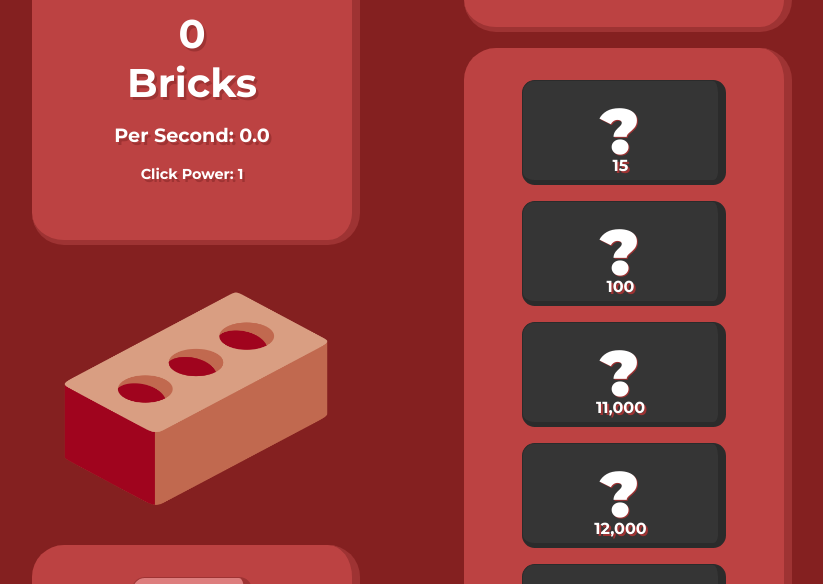
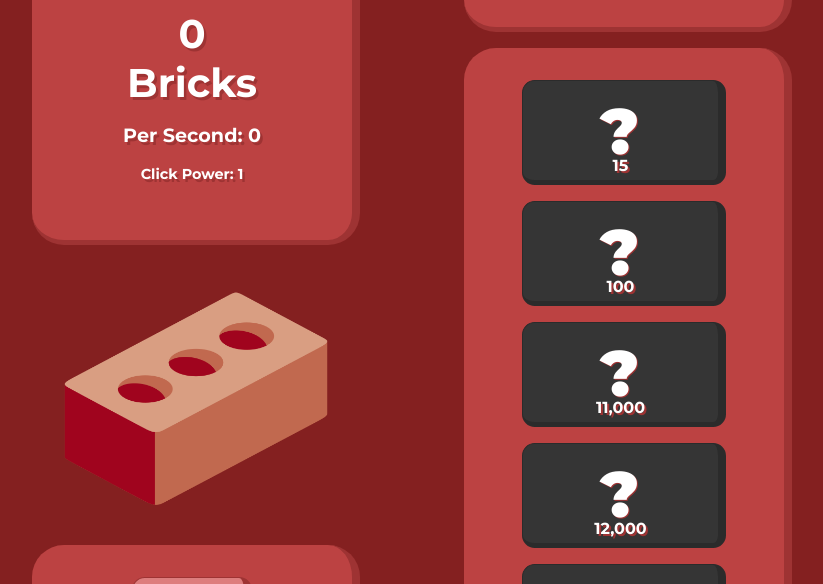
Before and after one commit to JaredSRairdon/brick-click, a React (Create React App) app: page / in a window 1280 px wide. Shown: the part 131-715 px from the top of the page, without its empty margins (228-1051 px from the left). Built offline with nearby package versions, Linux system fonts and the light colour scheme.

Commit message:
+ nerfed click power amount on upgrades (except trowel) + Upgrades only show if the related building is purchased now + Fixed number abbreviations on the per second counter, and on the stats page + Added DefaultGameState object, and re-enabled the Reset Stats button

```diff
--- a/src/components/SectionLeft/BrickCount.jsx
+++ b/src/components/SectionLeft/BrickCount.jsx
@@ -40,8 +40,8 @@ function BrickCount() {
   }
 
   const formattedBrickCount = abbreviateNum(playerStats.brickCount).toLocaleString("en-us");
-  const roundedBricksPerSecond = playerStats.bricksPerSecond;
-  // const roundedBricksPerSecond = playerStats.bricksPerSecond.toFixed(1).toLocaleString("en-us");
+  const formattedBricksPerSecond = abbreviateNum(playerStats.brickCount).toLocaleString("en-us");
+
   return (
     <>
       <div className="brick-count">
@@ -50,7 +50,7 @@ function BrickCount() {
           <p>Bricks</p>
         </div>
         <div className='bricks-per-second'>
-          <p id='per-second'>Per Second: {roundedBricksPerSecond.toFixed(1).toLocaleString('en-us')}</p>
+          <p id='per-second'>Per Second: {formattedBricksPerSecond}</p>
           <br/>
           <p id='click-power'>Click Power: {Math.trunc(playerStats.clickPower).toLocaleString('en-us')}</p>
         </div>
--- a/src/components/SectionLeft/Stats.jsx
+++ b/src/components/SectionLeft/Stats.jsx
@@ -3,6 +3,44 @@ import { GameContext } from '../../contexts/GameContext'
 
 function Stats({showStats}) {
     const { playerStats, resetStats } = useContext(GameContext);
+
+    function abbreviateNum(num) {
+        const abbreviations = ['', 'thousand', 'million', 'billion', 'trillion', 'quadrillion', 'quintillion'];
+        const abbreviationsLength = abbreviations.length;
+
+        let magnitude = Math.floor(Math.log10(num) / 3);
+
+        // Check if the number is beyond the supported magnitudes
+        if (magnitude >= abbreviationsLength) {
+          return Math.trunc(num);
+        }
+
+        // Check if the number is 0
+        if (num < 1) {
+          return 0;
+        }
+
+        // Check if the number is below 1 million
+        if (magnitude < 2) {
+          return Math.trunc(num);
+        }
+
+        let abbreviation = abbreviations[magnitude];
+
+        // Calculate the division factor
+        let divisor = Math.pow(10, magnitude * 3);
+
+        // Calculate the converted value
+        let converted = num / divisor;
+
+        // Format the converted value with 2 decimal places
+        let formatted = converted.toFixed(2);
+
+        return formatted + ' ' + abbreviation;
+    }
+
+    const formattedBrickCount = abbreviateNum(playerStats.brickCount).toLocaleString("en-us");
+    const formattedBricksPerSecond = abbreviateNum(playerStats.brickCount).toLocaleString("en-us");
 
     return (
     <div className={`stats ${showStats ? "show-stats":""}`}>
@@ -11,8 +49,8 @@ function Stats({showStats}) {
             <hr/>
             <p>Player Stats</p>
             <hr/>
-            <p>Brick Count  <br/> {Math.trunc(playerStats.brickCount).toLocaleString('en-us')}</p>
-            <p>Bricks  <br/> <label>per second</label> <br/> {playerStats.bricksPerSecond.toFixed(1).toLocaleString('en-us')}</p>
+            <p>Brick Count  <br/> {formattedBrickCount}</p>
+            <p>Bricks  <br/> <label>per second</label> <br/> {formattedBricksPerSecond}</p>
             <p>Click Power <br/> {playerStats.clickPower.toLocaleString('en-us')}</p>
         </div>
 
@@ -32,7 +70,7 @@ function Stats({showStats}) {
                 <p>Holy Churches of Bricks <br /> {playerStats.buildingStats["Holy Church of Bricks"]?.count || 0}</p>
             </div>
 
-        {/* <button onClick={resetStats}>Reset Stats</button> */}
+        <button onClick={resetStats}>Reset Stats</button>
     </div>
     )
 }
--- a/src/components/SectionRight/UpgradeStoreItem.jsx
+++ b/src/components/SectionRight/UpgradeStoreItem.jsx
@@ -3,14 +3,20 @@ import { GameContext } from '../../contexts/GameContext'
 
 function UpgradeStoreItem({ upgradeName }) {
   const { clickUpgrades, purchaseUpgrade, playerStats } = useContext(GameContext);
-  const clickUpgrade = clickUpgrades[upgradeName]
   const [isLocked, setIsLocked] = useState(true);
   const [isPurchased, setIsPurchased] = useState(false);
   const [isVisible, setIsVisible] = useState(false);
 
+  const clickUpgrade = clickUpgrades[upgradeName]
+  const relatedBuilding = clickUpgrade.relatedBuilding;
+
   useEffect(() => {
     setIsLocked(playerStats.brickCount < clickUpgrade.currentPrice);
-    setIsVisible((playerStats.brickCount > (clickUpgrade.currentPrice * 0.50)));
+    setIsVisible(
+      (playerStats.brickCount > (clickUpgrade.currentPrice * 0.50))
+      &&
+      (playerStats.buildingStats[relatedBuilding].count > 0)
+    );
     setIsPurchased(clickUpgrade.count > 0);
   }, [playerStats.brickCount])
 
--- a/src/contexts/GameContext.jsx
+++ b/src/contexts/GameContext.jsx
@@ -6,6 +6,103 @@ const GameContext = createContext();
 // Create a provider component
 const GameProvider = ({ children }) => {
   const [gameState, setGameState] = useState({
+    playerStats: {
+      playerName: "Player 1",
+      bakeryName: "Brick Bakery",
+      brickCount: 0,
+      bricksPerSecond: 0,
+      clickPower: 1,
+      buildingCount: 0,
+      buildingStats: {
+        "Trowel": { count: 0, upgrades: 0 },
+        "Wheelbarrow": { count: 0, upgrades: 0 },
+        "Oven": { count: 0, upgrades: 0 },
+        "Factory": { count: 0, upgrades: 0 },
+        "Nuclear Brick Plant": { count: 0, upgrades: 0 },
+        "Brick Cultivation Pods": { count: 0, upgrades: 0 },
+        "Brick-a-tron": { count: 0, upgrades: 0 },
+        "Mother of Bricks": { count: 0, upgrades: 0 },
+        "Brick Government": { count: 0, upgrades: 0 },
+        "Holy Church of Bricks": { count: 0, upgrades: 0 }
+      },
+    },
+    storePrices: {
+      "Trowel": { currentPrice: 15, basePrice: 15, bpsUpgradeAmount: 0.2 },
+      "Wheelbarrow": { currentPrice: 100, basePrice: 100, bpsUpgradeAmount: 1 },
+      "Oven": { currentPrice: 11000, basePrice: 11000, bpsUpgradeAmount: 5 },
+      "Factory": { currentPrice: 12000, basePrice: 12000, bpsUpgradeAmount: 10 },
+      "Nuclear Brick Plant": { currentPrice: 130000, basePrice: 130000, bpsUpgradeAmount: 100 },
+      "Brick Cultivation Pods": { currentPrice: 1400000, basePrice: 1400000, bpsUpgradeAmount: 1000 },
+      "Brick-a-tron": { currentPrice: 20000000, basePrice: 20000000, bpsUpgradeAmount: 10000 },
+      "Mother of Bricks": { currentPrice: 330000000, basePrice: 330000000, bpsUpgradeAmount: 1000000 },
+      "Brick Government": { currentPrice: 5100000000, basePrice: 5100000000, bpsUpgradeAmount: 10000000 },
+      "Holy Church of Bricks": { currentPrice: 75000000000, basePrice: 75000000000, bpsUpgradeAmount: 100000000 }
+    },
+    clickUpgrades: {
+      "Ergonomic Handle": { currentPrice: 100, upgradePower: 2, count: 0, relatedBuilding: "Trowel" },
+      "Bronze Blade": { currentPrice: 1000, upgradePower: 2, count: 0, relatedBuilding: "Trowel" },
+      "Silver Blade": { currentPrice: 10000, upgradePower: 2, count: 0, relatedBuilding: "Trowel" },
+      "Golden Blade": { currentPrice: 50000, upgradePower: 2, count: 0, relatedBuilding: "Trowel" },
+      "Turbo Trowel": { currentPrice: 10000, upgradePower: 2, count: 0, relatedBuilding: "Trowel" },
+
+      "All-Terrain Tires": { currentPrice: 250, upgradePower: 1, count: 0, relatedBuilding: "Wheelbarrow" },
+      "Bronze Tub": { currentPrice: 1250, upgradePower: 1, count: 0, relatedBuilding: "Wheelbarrow" },
+      "Silver Tub": { currentPrice: 7500, upgradePower: 1, count: 0, relatedBuilding: "Wheelbarrow" },
+      "Golden Tub": { currentPrice: 25000, upgradePower: 1, count: 0, relatedBuilding: "Wheelbarrow" },
+      "Turbo Boosted V6": { currentPrice: 50000, upgradePower: 1, count: 0, relatedBuilding: "Wheelbarrow" },
+
+      "Electric Stove": { currentPrice: 500, upgradePower: 1, count: 0, relatedBuilding: "Oven" },
+      "Gas-Powered Cooker": { currentPrice: 2250, upgradePower: 1, count: 0, relatedBuilding: "Oven" },
+      "Silver-plated Door": { currentPrice: 8850, upgradePower: 1, count: 0, relatedBuilding: "Oven" },
+      "Crystal Glass": { currentPrice: 35000, upgradePower: 1, count: 0, relatedBuilding: "Oven" },
+      "The Oven Light": { currentPrice: 75000, upgradePower: 1, count: 0, relatedBuilding: "Oven" },
+
+      "Reinforced Forklifts": { currentPrice: 7500, upgradePower: 1, count: 0, relatedBuilding: "Factory" },
+      "OSHA Violations": { currentPrice: 40000, upgradePower: 1, count: 0, relatedBuilding: "Factory" },
+      "Amazon Urine Bottles": { currentPrice: 90000, upgradePower: 1, count: 0, relatedBuilding: "Factory" },
+      "Weather-Proof Doors": { currentPrice: 375000, upgradePower: 1, count: 0, relatedBuilding: "Factory" },
+      "Brick Overseer": { currentPrice: 850000, upgradePower: 1, count: 0, relatedBuilding: "Factory" },
+
+      "Certified Engineers": { currentPrice: 1000, upgradePower: 1, count: 0, relatedBuilding: "Nuclear Brick Plant" },
+      "Overheat Protection": { currentPrice: 5500, upgradePower: 1, count: 0, relatedBuilding: "Nuclear Brick Plant" },
+      "Homer Simpson": { currentPrice: 95000, upgradePower: 1, count: 0, relatedBuilding: "Nuclear Brick Plant" },
+      "Radroach Infestation": { currentPrice: 450000, upgradePower: 1, count: 0, relatedBuilding: "Nuclear Brick Plant" },
+      "Mortar Meltdown": { currentPrice: 1000000, upgradePower: 1, count: 0, relatedBuilding: "Nuclear Brick Plant" },
+
+      "Climate Controlled Pods": { currentPrice: 12500, upgradePower: 1, count: 0, relatedBuilding: "Brick Cultivation Pods" },
+      "Nutrient-Rich Additives": { currentPrice: 72500, upgradePower: 1, count: 0, relatedBuilding: "Brick Cultivation Pods" },
+      "Sustainable Energy Sources": { currentPrice: 125000, upgradePower: 1, count: 0, relatedBuilding: "Brick Cultivation Pods" },
+      "Crystal Glass Tubes": { currentPrice: 600000, upgradePower: 1, count: 0, relatedBuilding: "Brick Cultivation Pods" },
+      "Jeff Goldbluum": { currentPrice: 1200000, upgradePower: 1, count: 0, relatedBuilding: "Brick Cultivation Pods" },
+
+      "Golden Arm": { currentPrice: 30000, upgradePower: 1, count: 0, relatedBuilding: "Brick-a-tron" },
+      "Voltron's Head": { currentPrice: 60000, upgradePower: 1, count: 0, relatedBuilding: "Brick-a-tron" },
+      "The Leg": { currentPrice: 120000, upgradePower: 1, count: 0, relatedBuilding: "Brick-a-tron" },
+      "The Arms": { currentPrice: 250000, upgradePower: 1, count: 0, relatedBuilding: "Brick-a-tron" },
+      "The Platinum Heart": { currentPrice: 1000000, upgradePower: 1, count: 0, relatedBuilding: "Brick-a-tron" },
+
+      "Care": { currentPrice: 1000000, upgradePower: 2, count: 0, relatedBuilding: "Mother of Bricks" },
+      "Love": { currentPrice: 2000000, upgradePower: 2, count: 0, relatedBuilding: "Mother of Bricks" },
+      "Joy": { currentPrice: 3000000, upgradePower: 2, count: 0, relatedBuilding: "Mother of Bricks" },
+      "Grace": { currentPrice: 4000000, upgradePower: 2, count: 0, relatedBuilding: "Mother of Bricks" },
+      "And Everything Nice": { currentPrice: 5000000, upgradePower: 2, count: 0, relatedBuilding: "Mother of Bricks" },
+
+      "The Executive Branch": { currentPrice: 10000000, upgradePower: 2, count: 0, relatedBuilding: "Brick Government" },
+      "The Judicial Branch": { currentPrice: 20000000, upgradePower: 2, count: 0, relatedBuilding: "Brick Government" },
+      "The Legislative Branch": { currentPrice: 30000000, upgradePower: 2, count: 0, relatedBuilding: "Brick Government" },
+      "Bricks and Corruption": { currentPrice: 40000000, upgradePower: 2, count: 0, relatedBuilding: "Brick Government" },
+      "Brick Republic": { currentPrice: 50000000, upgradePower: 2, count: 0, relatedBuilding: "Brick Government" },
+
+      "The Holy Brick Prayer": { currentPrice: 100000000, upgradePower: 2, count: 0, relatedBuilding: "Holy Church of Bricks" },
+      "Brick Wednesday": { currentPrice: 200000000, upgradePower: 2, count: 0, relatedBuilding: "Holy Church of Bricks" },
+      "Brick-or-Treat": { currentPrice: 300000000, upgradePower: 2, count: 0, relatedBuilding: "Holy Church of Bricks" },
+      "Feeding the Brickless": { currentPrice: 400000000, upgradePower: 2, count: 0, relatedBuilding: "Holy Church of Bricks" },
+      "Pope Brick-cis": { currentPrice: 500000000, upgradePower: 2, count: 0, relatedBuilding: "Holy Church of Bricks" },
+    }
+  });
+
+  // default state for the resetStats function, needs to always match gameState if new items are added
+  const [defaultGameState, setDefaultGameState] = useState({
     playerStats: {
       playerName: "Player 1",
       bakeryName: "Brick Bakery",
@@ -218,30 +315,8 @@ const GameProvider = ({ children }) => {
 
   // Function to reset all player stats/store price items
   const resetStats = () => {
-    setGameState((prevState) => ({
-      ...prevState,
-      playerStats: {
-        ...prevState.playerStats,
-        playerName: "Player 1",
-        bakeryName: "Brick Bakery",
-        brickCount: 0,
-        bricksPerSecond: 1,
-        clickPower: 1,
-        buildingCount: 0, // Reset buildingCount
-        buildingStats: Object.keys(prevState.playerStats.buildingStats).reduce((acc, key) => {
-          acc[key] = { count: 0, upgrades: 0 };
-          return acc;
-        }, {})
-      },
-      storePrices: Object.keys(prevState.storePrices).reduce((acc, key) => {
-        acc[key] = { ...prevState.storePrices[key], currentPrice: prevState.storePrices[key].basePrice };
-        return acc;
-      }, {}),
-      clickUpgrades: Object.keys(prevState.clickUpgrades).reduce((acc, key) => {
-        acc[key] = { ...prevState.clickUpgrades[key], currentPrice: prevState.clickUpgrades[key].basePrice, count: 0 };
-        return acc;
-      }, {})
-    }));
+    localStorage.clear();
+    setGameState(defaultGameState);
   };
 
   // Provides the game state and actions to consuming components
```
